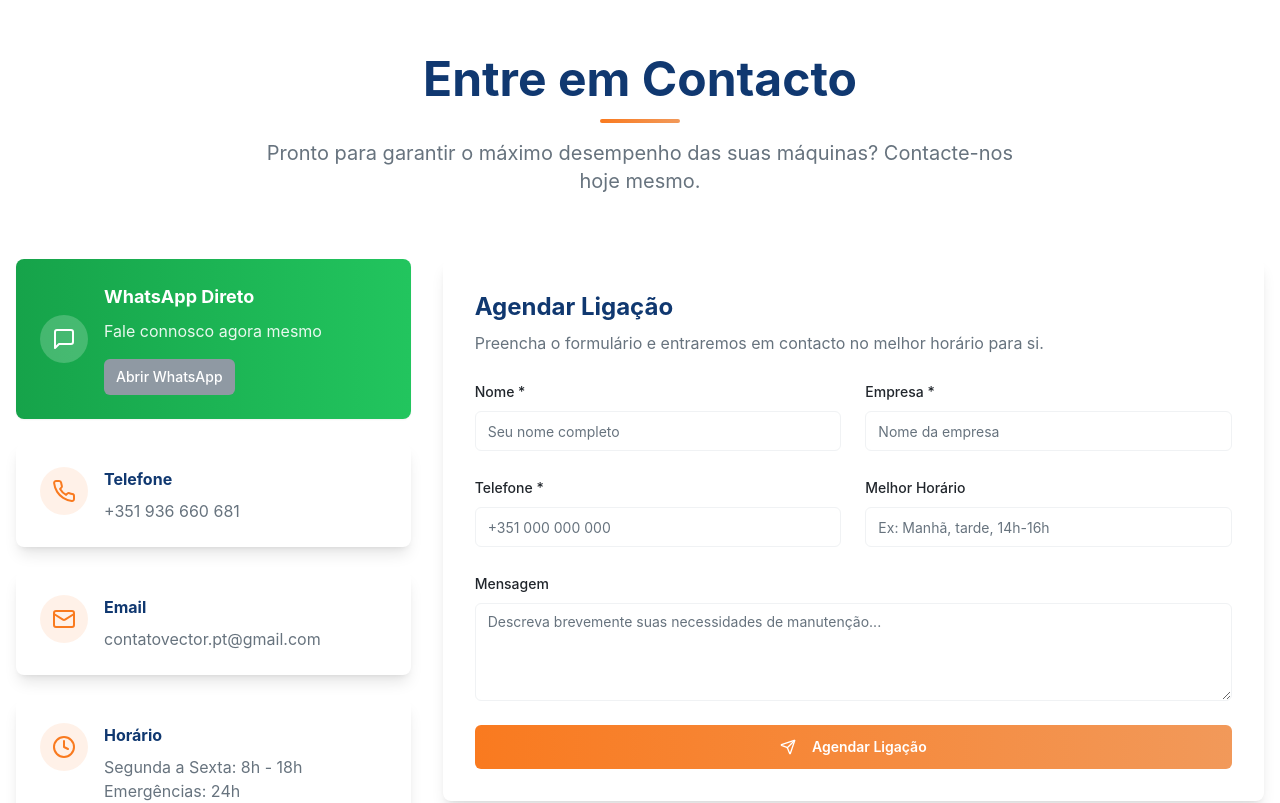
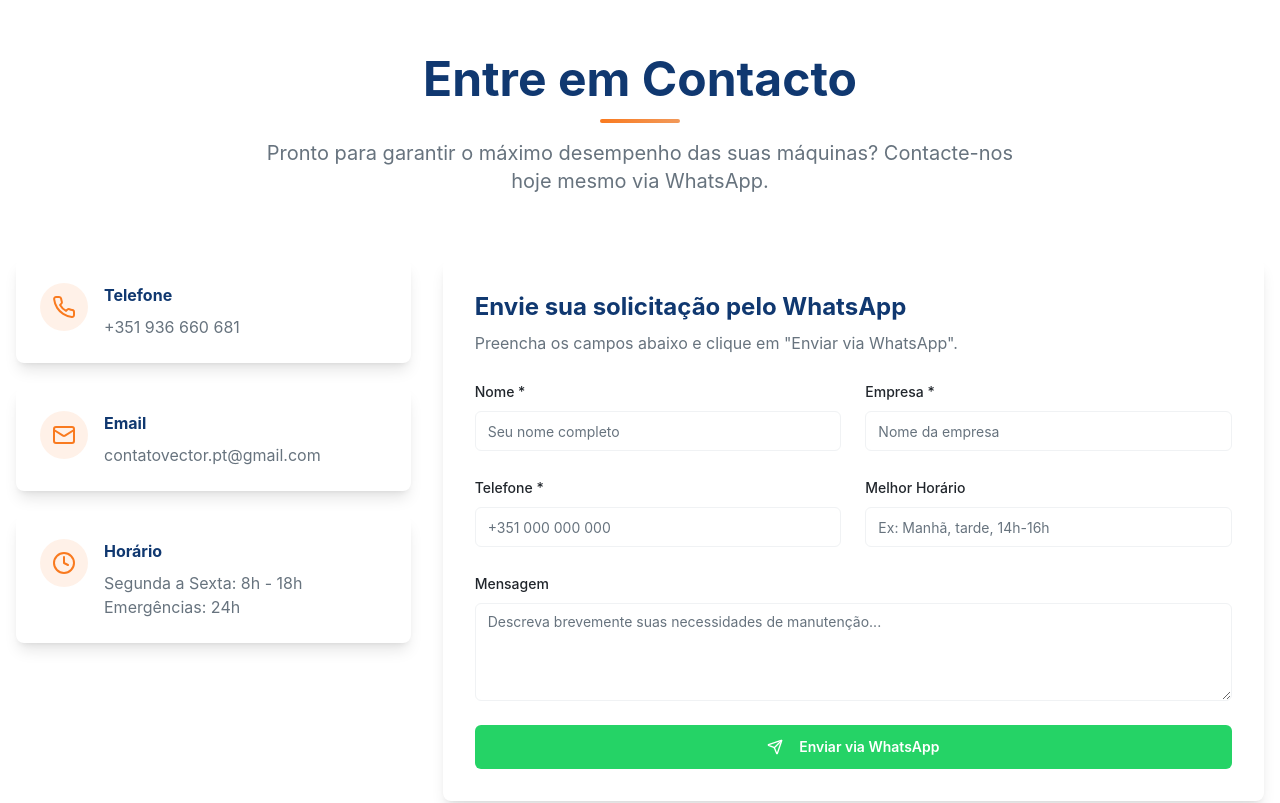
Before and after one commit to Magico-EVertonSouza/vector-precision-hub, a React (Vite) app: page / in a window 1280 px wide. Shown: the part 6920-7723 px from the top of the page. Built offline with nearby package versions, Linux system fonts and the light colour scheme.

Commit message:
conserto do formulario de email

```diff
--- a/src/components/Contact.tsx
+++ b/src/components/Contact.tsx
@@ -5,111 +5,60 @@ import { Input } from "@/components/ui/input";
 import { Label } from "@/components/ui/label";
 import { Textarea } from "@/components/ui/textarea";
 import { MessageSquare, Phone, Mail, Clock, Send } from "lucide-react";
-import { useToast } from "@/hooks/use-toast";
-import emailjs from "@emailjs/browser";
 
 const Contact = () => {
-  const { toast } = useToast();
   const [formData, setFormData] = useState({
     name: "",
     company: "",
     phone: "",
     bestTime: "",
-    message: "",
+    message: ""
   });
-  const [isSubmitting, setIsSubmitting] = useState(false);
 
-  const handleInputChange = (
-    e: React.ChangeEvent<HTMLInputElement | HTMLTextAreaElement>
-  ) => {
-    setFormData({ ...formData, [e.target.name]: e.target.value });
+  const handleInputChange = (e: React.ChangeEvent<HTMLInputElement | HTMLTextAreaElement>) => {
+    setFormData({
+      ...formData,
+      [e.target.name]: e.target.value
+    });
   };
 
-  const handleSubmitForm = async (e: React.FormEvent) => {
-    e.preventDefault();
-    setIsSubmitting(true);
+  const handleSendWhatsApp = () => {
+    const text =
+      `👤 Nome: ${encodeURIComponent(formData.name)}\n` +
+      `🏢 Empresa: ${encodeURIComponent(formData.company)}\n` +
+      `📞 Telefone: ${encodeURIComponent(formData.phone)}\n` +
+      `⏰ Melhor horário: ${encodeURIComponent(formData.bestTime)}\n` +
+      `💬 Mensagem: ${encodeURIComponent(formData.message)}`;
 
-    const templateParams = {
-      name: formData.name,
-      company: formData.company,
-      phone: formData.phone,
-      bestTime: formData.bestTime,
-      message: formData.message,
-      time: new Date().toLocaleString(),
-    };
+    // Abrir WhatsApp Web ou App
+    window.open(`https://wa.me/351936660681?text=${text}`, "_blank");
 
-    try {
-      await emailjs.send(
-        "service_6hjun0a",      // Seu Service ID
-        "template_59xwdtz",     // Seu Template ID
-        templateParams,
-        "cMp-tqH6QRtEsr_si6"   // Sua Public Key
-      );
-
-      toast({
-        title: "Pedido enviado com sucesso!",
-        description: "Entraremos em contacto brevemente.",
-      });
-
+    // Resetar formulário
     setFormData({
       name: "",
       company: "",
       phone: "",
       bestTime: "",
-        message: "",
+      message: ""
     });
-    } catch (error) {
-      console.error("Erro ao enviar formulário:", error);
-      toast({
-        title: "Erro ao enviar pedido",
-        description: "Ocorreu um problema. Tente novamente.",
-        variant: "destructive",
-      });
-    } finally {
-      setIsSubmitting(false);
-    }
   };
 
   return (
     <section id="contato" className="py-20 bg-background">
       <div className="container mx-auto px-4">
-        {/* Header */}
         <div className="text-center space-y-4 mb-16">
           <h2 className="text-4xl lg:text-5xl font-bold text-primary">
             Entre em Contacto
           </h2>
           <div className="w-20 h-1 bg-gradient-to-r from-accent to-accent-light rounded-full mx-auto" />
           <p className="text-xl text-muted-foreground max-w-3xl mx-auto">
-            Pronto para garantir o máximo desempenho das suas máquinas? Contacte-nos hoje mesmo.
+            Pronto para garantir o máximo desempenho das suas máquinas? Contacte-nos hoje mesmo via WhatsApp.
           </p>
         </div>
 
         <div className="grid lg:grid-cols-3 gap-8">
-          {/* Contact Methods */}
+          {/* Contact Info Cards */}
           <div className="space-y-6">
-            {/* WhatsApp */}
-            <Card className="p-6 bg-gradient-to-r from-green-600 to-green-500 text-white border-0">
-              <div className="flex items-center space-x-4">
-                <div className="w-12 h-12 bg-white/20 rounded-full flex items-center justify-center">
-                  <MessageSquare className="h-6 w-6" />
-                </div>
-                <div className="flex-1">
-                  <h3 className="font-bold text-lg mb-2">WhatsApp Direto</h3>
-                  <p className="text-white/90 mb-4">Fale connosco agora mesmo</p>
-                  <Button
-                    variant="secondary"
-                    size="sm"
-                    onClick={() =>
-                      window.open("https://wa.me/351936660681", "_blank")
-                    }
-                  >
-                    Abrir WhatsApp
-                  </Button>
-                </div>
-              </div>
-            </Card>
-
-            {/* Telefone */}
             <Card className="p-6 border-0 shadow-lg">
               <div className="flex items-start space-x-4">
                 <div className="w-12 h-12 bg-accent/10 rounded-full flex items-center justify-center">
@@ -122,7 +71,6 @@ const Contact = () => {
               </div>
             </Card>
 
-            {/* Email */}
             <Card className="p-6 border-0 shadow-lg">
               <div className="flex items-start space-x-4">
                 <div className="w-12 h-12 bg-accent/10 rounded-full flex items-center justify-center">
@@ -135,7 +83,6 @@ const Contact = () => {
               </div>
             </Card>
 
-            {/* Horário */}
             <Card className="p-6 border-0 shadow-lg">
               <div className="flex items-start space-x-4">
                 <div className="w-12 h-12 bg-accent/10 rounded-full flex items-center justify-center">
@@ -150,20 +97,20 @@ const Contact = () => {
             </Card>
           </div>
 
-          {/* Formulário */}
+          {/* WhatsApp Form */}
           <div className="lg:col-span-2">
             <Card className="p-8 border-0 shadow-lg">
               <div className="space-y-6">
                 <div>
                   <h3 className="text-2xl font-bold text-primary mb-2">
-                    Agendar Ligação
+                    Envie sua solicitação pelo WhatsApp
                   </h3>
                   <p className="text-muted-foreground">
-                    Preencha o formulário e entraremos em contacto no melhor horário para si.
+                    Preencha os campos abaixo e clique em "Enviar via WhatsApp".
                   </p>
                 </div>
 
-                <form onSubmit={handleSubmitForm} className="space-y-6">
+                <div className="space-y-6">
                   <div className="grid md:grid-cols-2 gap-6">
                     <div className="space-y-2">
                       <Label htmlFor="name">Nome *</Label>
@@ -227,16 +174,15 @@ const Contact = () => {
                   </div>
 
                   <Button
-                    type="submit"
-                    variant="vector"
+                    variant="whatsapp"
                     size="lg"
                     className="w-full"
-                    disabled={isSubmitting}
+                    onClick={handleSendWhatsApp}
                   >
                     <Send className="mr-2 h-5 w-5" />
-                    {isSubmitting ? "Enviando..." : "Agendar Ligação"}
+                    Enviar via WhatsApp
                   </Button>
-                </form>
+                </div>
               </div>
             </Card>
           </div>
```
Lines whose indentation alone changed are shown as unchanged.
